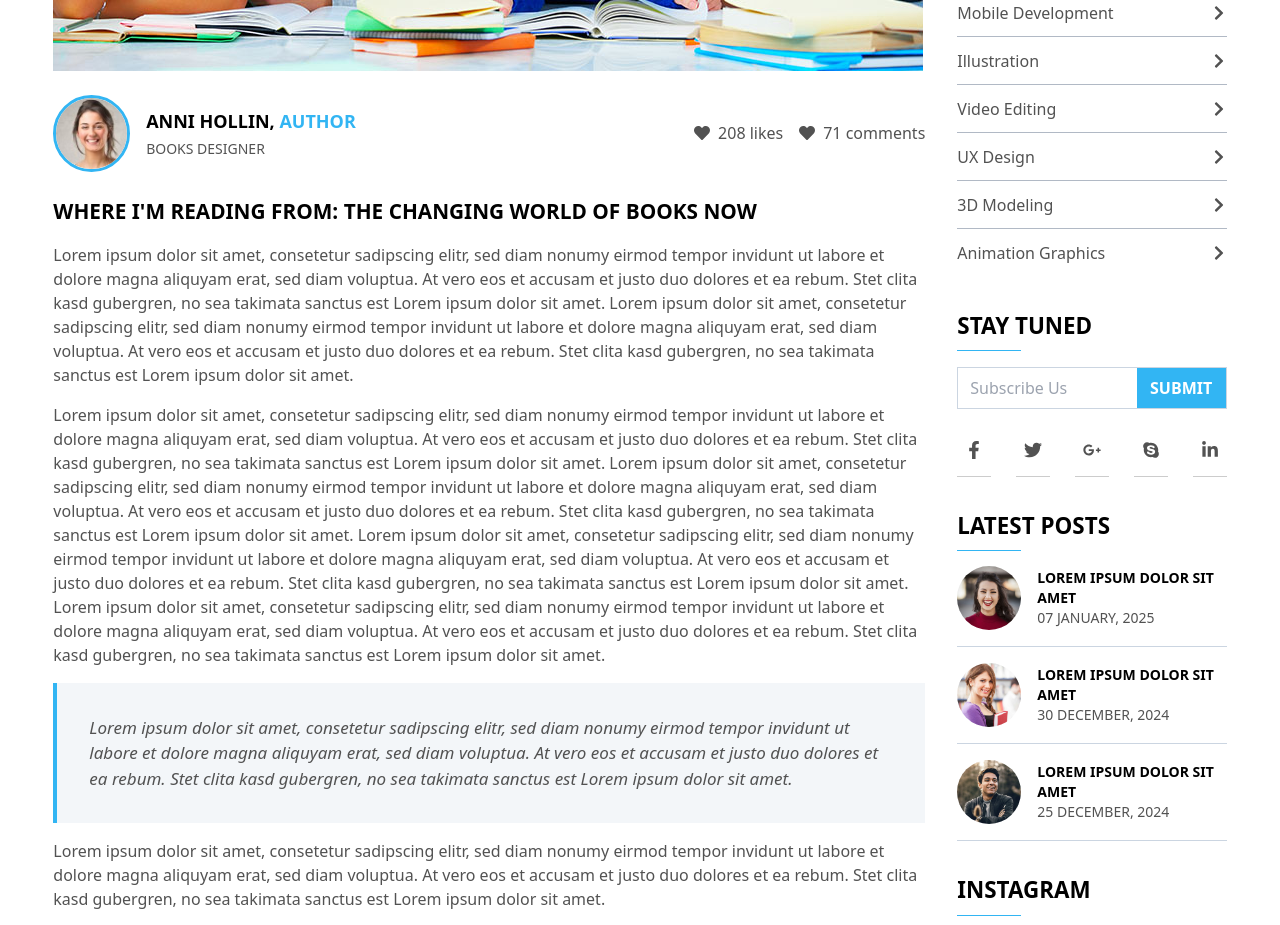
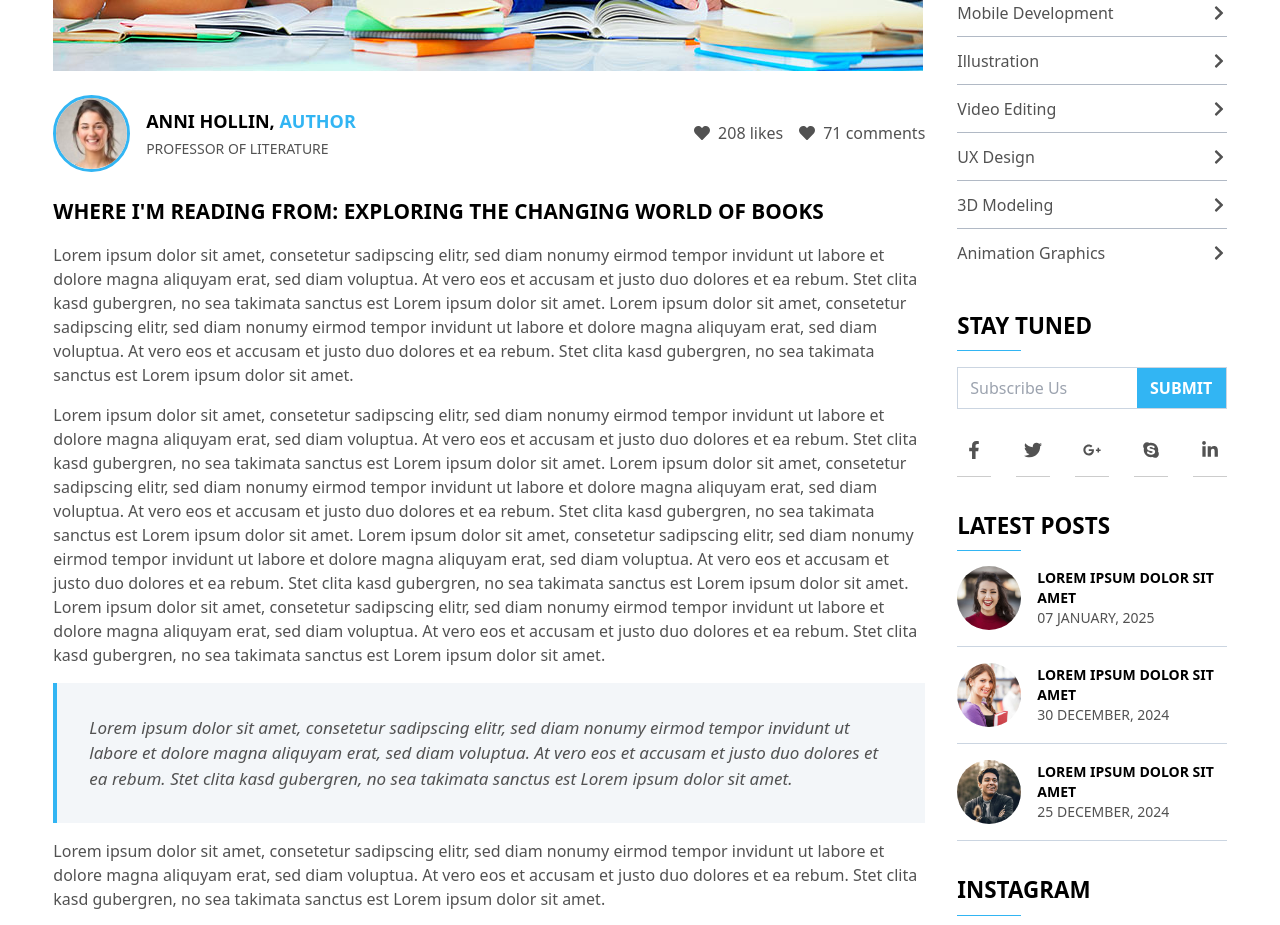
Before and after one commit to emmanuel-cruz-dev/literarium, a React (Vite) app: page /blog in a window 1280 px wide. Shown: the part 1000-1925 px from the top of the page. Built offline with nearby package versions, Linux system fonts and the light colour scheme.

Commit message:
agregando contenido a Blog

```diff
--- a/src/components/routes/blog/BlogContent.tsx
+++ b/src/components/routes/blog/BlogContent.tsx
@@ -300,7 +300,7 @@ const BlogContent = () => {
                   Anni Hollin,{" "}
                   <span className="text__accent-color">Author</span>
                 </h3>
-                <p>Books Designer</p>
+                <p>Professor of Literature</p>
               </div>
             </div>
             <div className="blog-content__likes-comments flex gap-4 [&>a]:flex [&>a]:items-center [&>a]:gap-2">
@@ -316,7 +316,7 @@ const BlogContent = () => {
           </article>
           <div className="flex flex-col gap-4">
             <h4 className="uppercase text-black font-bold text-[1.3rem]">
-              Where I'm Reading From: The Changing World of Books Now
+              Where I'm Reading From: Exploring the Changing World of Books
             </h4>
             <p>
               Lorem ipsum dolor sit amet, consetetur sadipscing elitr, sed diam
--- a/src/components/routes/products/ProductDetail.tsx
+++ b/src/components/routes/products/ProductDetail.tsx
@@ -54,6 +54,7 @@ const ProductDetail: FC = () => {
         <button
           className="btn absolute top-0 right-0 uppercase"
           onClick={handleClick}
+          title="Back to Products"
         >
           Back
         </button>
--- a/src/components/routes/products/ProductsContent.tsx
+++ b/src/components/routes/products/ProductsContent.tsx
@@ -44,7 +44,7 @@ const ProductCard = () => {
 
   return (
     <article className="products-content__article-container flex flex-col gap-4 pb-4 bg-white">
-      <button onClick={handleClick}>
+      <button onClick={handleClick} title="Go to Details">
         <img className="w-full object-cover" src={BookImg1} alt="" />
       </button>
       <div className="flex flex-col gap-2 text-center">
@@ -53,9 +53,11 @@ const ProductCard = () => {
             <span className="text-neutral-600">$80.75</span>
             <span className="text-neutral-400/70 line-through">$90.75</span>
           </p>
-          <h2 className="uppercase font-bold text-2xl text-black">
-            Stephen King
-          </h2>
+          <button onClick={handleClick} title="Go to Details">
+            <h2 className="uppercase font-bold text-2xl text-black">
+              Stephen King
+            </h2>
+          </button>
         </div>
         <div className="products-content__hidden-container">
           <p>
```
